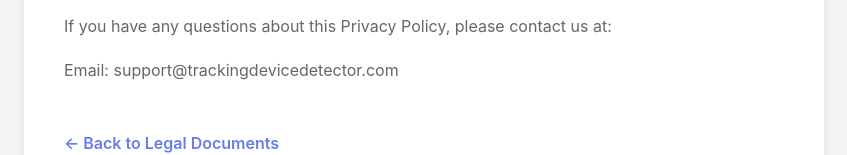
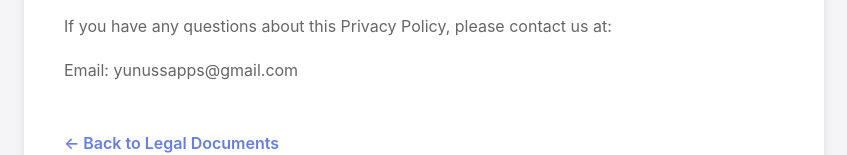
Before and after one commit to yunusss1/terms-policies, a plain HTML site: page privacy.html in a window 1280 px wide. Shown: the part 1993-2148 px from the top of the page, without its empty margins (216-1063 px from the left). Drawn offline with Linux system fonts and the light colour scheme.

Commit message:
Update contact email to yunussapps@gmail.com

```diff
--- a/privacy.html
+++ b/privacy.html
@@ -119,7 +119,7 @@
 
         <h2>Contact Us</h2>
         <p>If you have any questions about this Privacy Policy, please contact us at:</p>
-        <p>Email: support@trackingdevicedetector.com</p>
+        <p>Email: yunussapps@gmail.com</p>
 
         <a href="index.html" class="back">← Back to Legal Documents</a>
     </div>
```
Also changed, not shown: terms.html (+1 -1 lines).
